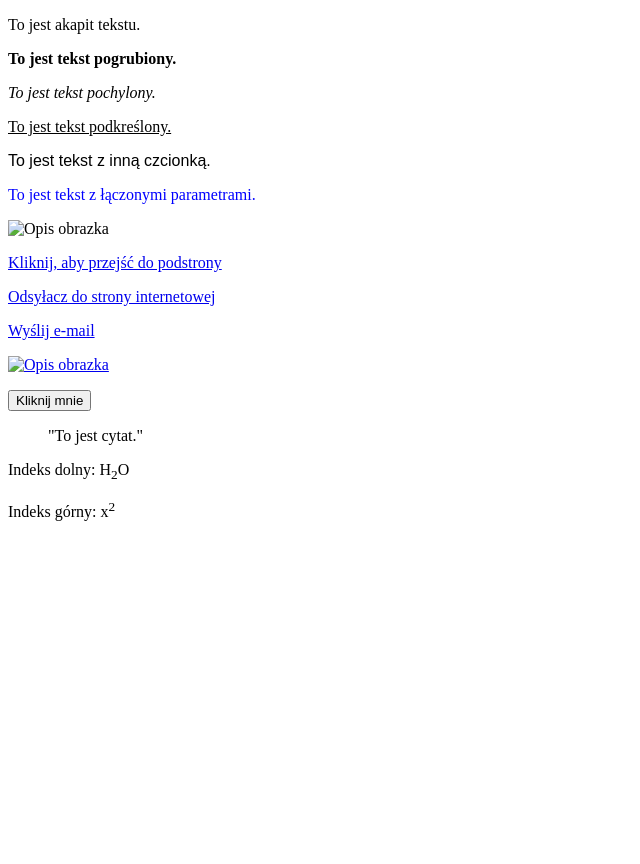
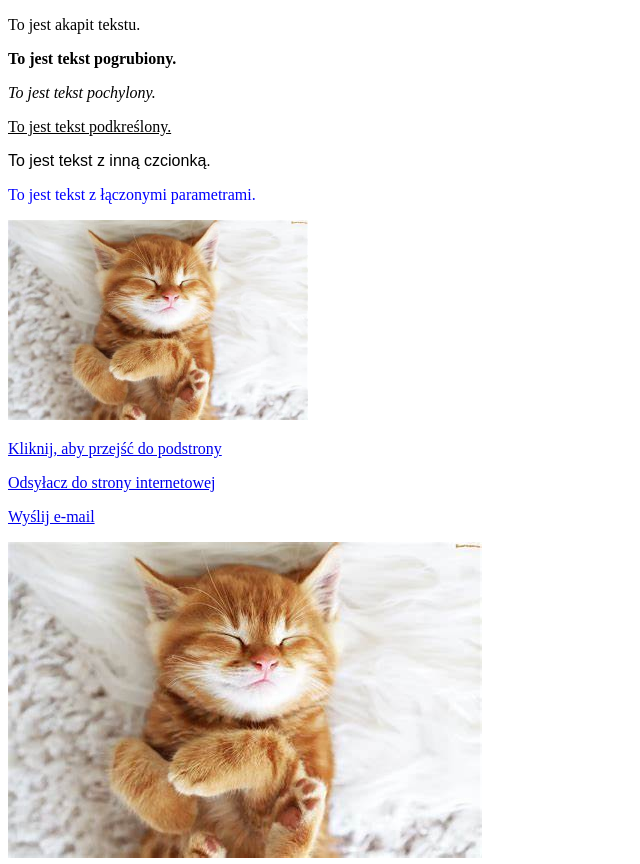
Before and after one commit to iza3nadel/Zaj-cia-2-HTML-CSS, a plain HTML site: page index.html in a window 1280 px wide. Shown: the top 864 px of the page, without its empty margins (0-640 px from the left). Before the commit the page ends 800 px from the top, so only its background shows below. Drawn offline with Linux system fonts and the light colour scheme.

Commit message:
modyfikacja

```diff
--- a/index.html
+++ b/index.html
@@ -18,7 +18,7 @@
 
   <p style="color: blue; font-size: 16px;">To jest tekst z łączonymi parametrami.</p>
 
-  <p><img src="C:\Users\student\Desktop\kotek.jpg" alt="Opis obrazka" width="300" height="200"></p>
+  <p><img src="kotek.jpg" alt="Opis obrazka" width="300" height="200"></p>
 
   <p><a href="podstrona.html">Kliknij, aby przejść do podstrony</a></p>
 
@@ -26,15 +26,11 @@
 
   <p><a href="mailto:example@example.com">Wyślij e-mail</a></p>
 
-  <p><a href="https://www.example.com">
-    <img src="C:\Users\student\Desktop\kotek.jpg" alt="Opis obrazka">
-  </a></p>
+  <p><a href="https://www.example.com"> <img src="kotek.jpg" alt="Opis obrazka"></a></p>
 
   <p><button>Kliknij mnie</button></p>
 
-  <p><blockquote>
-    "To jest cytat."
-  </blockquote></p>
+  <p><blockquote> "To jest cytat." </blockquote></p>
 
   <p>Indeks dolny: H<sub>2</sub>O</p>
 
```
Also changed, not shown: kotek.jpg (added).
